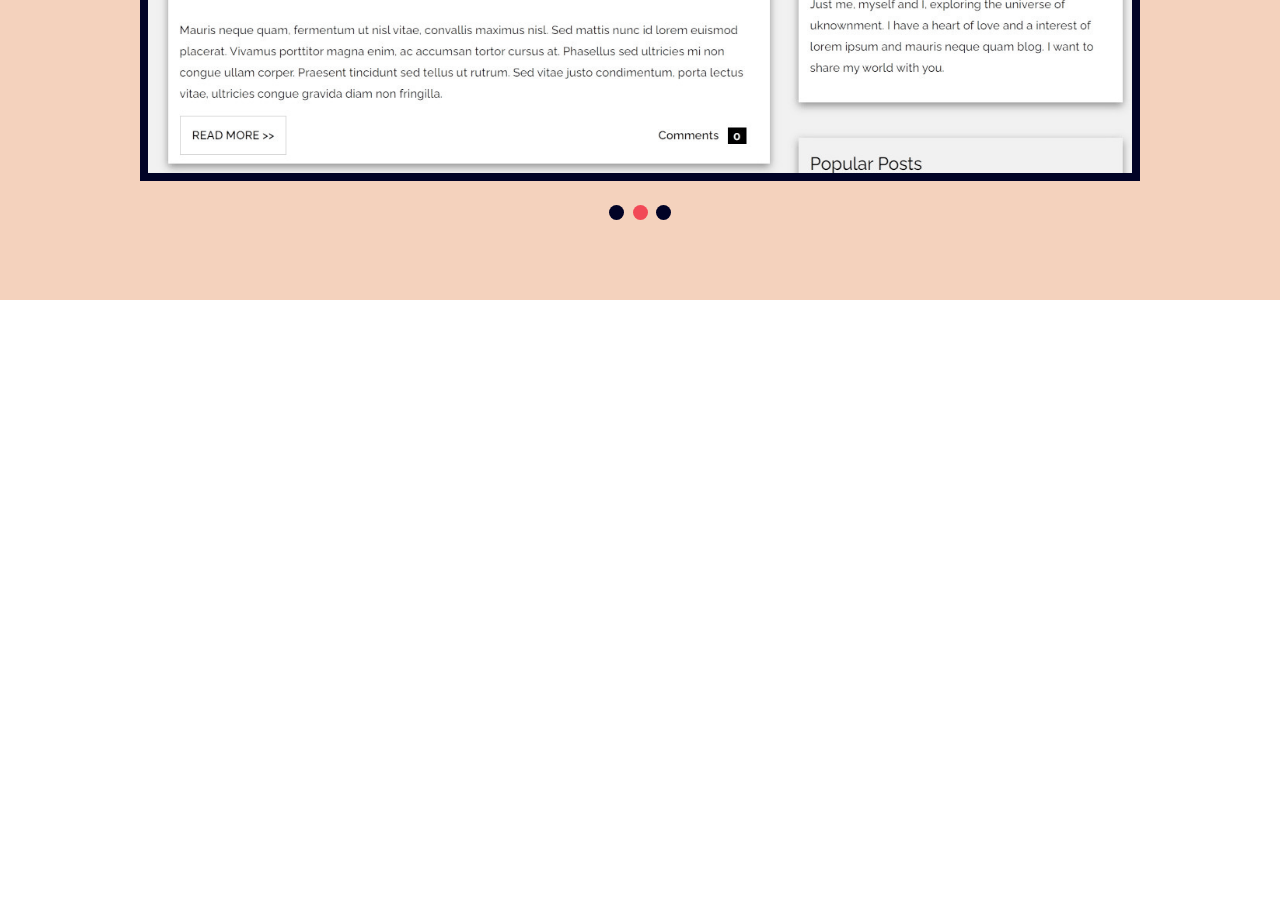
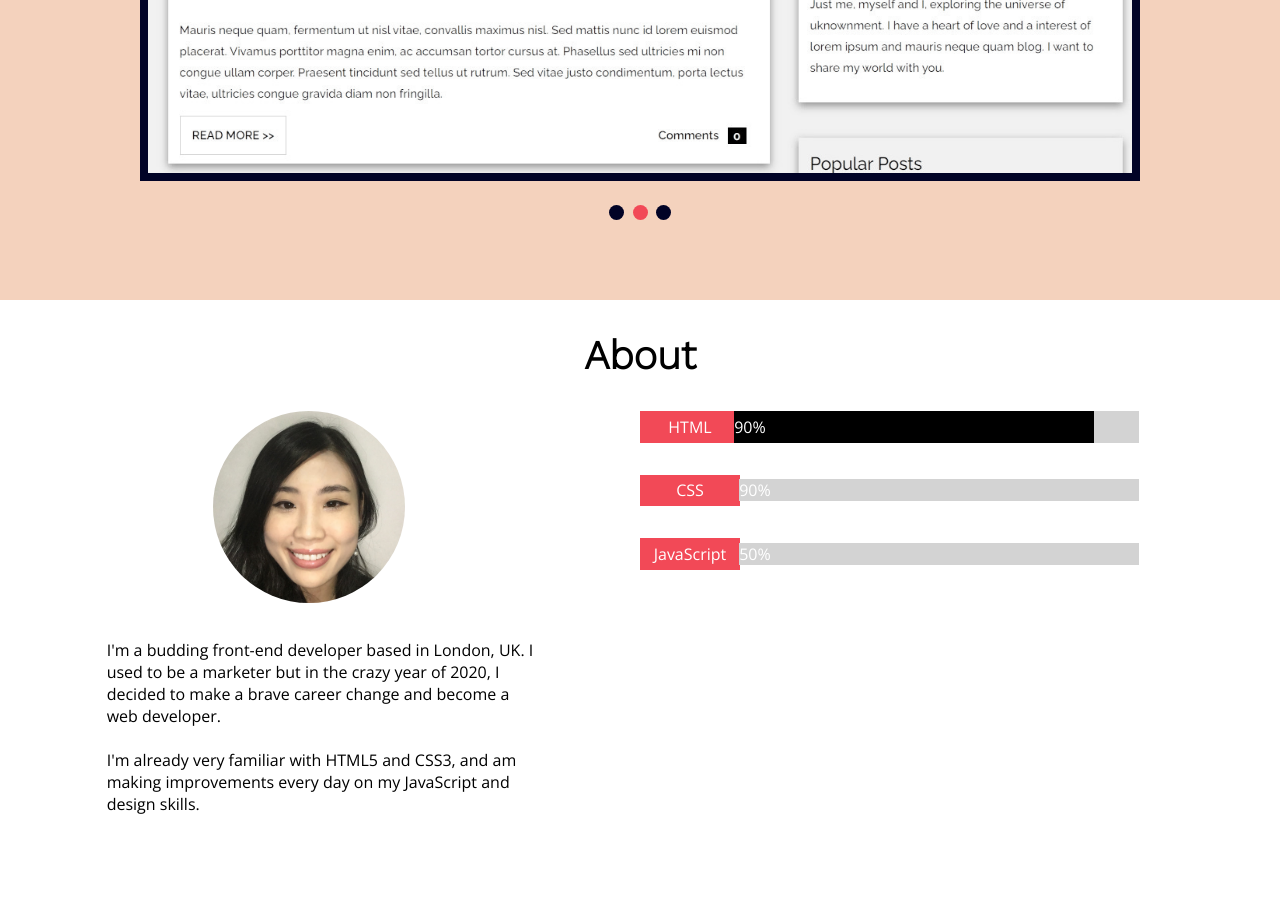
Before and after one commit to silviatheweasel/portfolio, a plain HTML site: page index.html in a window 1280 px wide. Shown: the part 1200-2100 px from the top of the page. Before the commit the page ends 1500 px from the top, so only its background shows below. Drawn offline with nearby package versions, Linux system fonts and the light colour scheme; a web font is replaced by a local one.

Commit message:
Add About section

```diff
--- a/Resources/style.css
+++ b/Resources/style.css
@@ -8,6 +8,13 @@
 html {
     font-size: 16px;
     font-family: "Open Sans", sans-serif;
+    scroll-behavior: smooth;
+}
+
+@media screen and (prefers-reduced-motion: reduce) {
+	html {
+		scroll-behavior: auto;
+	}
 }
 
 body {
@@ -438,7 +445,6 @@ max-width: 47%;
 }
 @keyframes leftOut {
     from {transform: translateX(-80%);
-        /* opacity: 0.5; */
     }
     to {
         transform: translateX(-150%);
@@ -459,7 +465,6 @@ max-width: 47%;
 @keyframes rightOut {
     from {
         transform: translateX(80%);
-        /* opacity: 0.5; */
     }
     to {
         transform: translateX(150%);
@@ -479,8 +484,96 @@ max-width: 47%;
 .dummy-right {
     position: absolute;
     top: 115px;
-    /* opacity: 0.5; */
     z-index: -1;
     animation: rightOut 1s ease both;
     display: none;
 }
+
+#about {
+    display: grid;
+    grid-template: repeat(6, 1fr) / repeat(12, 1fr);
+    height: 600px;
+    width: 100%;
+}
+
+.image-container {
+    height: 12rem;
+    width:12rem;
+    grid-area: 2 / 3 / span 2 / span 4;
+}
+
+.image-container img {
+    width: 100%;
+    height: 12rem;
+    object-fit: cover;
+    border-radius: 50%;
+}
+
+
+h2 {
+    text-align: center;
+    font-family: "work sans", sans-serif;
+    font-size: 2.5rem;
+    font-weight: 800;
+    grid-area: 1 / 1 / span 1/ span 12;
+    margin: 2rem 0;
+}
+
+#about p {
+    grid-area: 4 / 2 / span 4 / span 4;
+    margin-top: 2rem;
+}
+
+.skills {
+    grid-area: 2 / 7 / span 5 / span 5;
+}
+
+.skills li {
+    list-style-type: none;
+    margin-bottom: 2rem;
+/*     height: 3rem; */
+    /* background-color: lightgray; */
+    color: white;
+}
+
+.tech, .bar {
+    display: inline-block;
+    margin: 0;
+}
+
+.tech {
+    width: 100px;
+    text-align: center;
+    padding: 0.3rem 0;
+    background-color: #F24957;
+}
+
+.bar {
+    width: 400px;
+    background-color: lightgray;
+    position:relative;
+    left: -5px;
+}
+
+@keyframes to90Percent {
+    from {
+        width: 1px;
+
+    }
+    to {
+        width: 90%;
+
+    }
+}
+
+.html-bar {
+    animation: to90Percent 1s ease both;
+    display: inline-block;
+    background-color: black;
+    margin: 0;
+    padding: 0;
+    position: relative;
+    left: -5px;
+    padding: 0.3rem 0;
+
+}
--- a/index.html
+++ b/index.html
@@ -20,9 +20,10 @@
     <header>
         <nav>
             <ul>
-                <li><a href="#about">About Me</a></li>
-                <li><a href="#projects">Recent Projects</a></li>
-                <li><a href="#contact">Contact</a></li>
+                <li><a href="#Home">HOME</a></li>
+                <li><a href="#about">ABOUT</a></li>
+                <li><a href="#projects">PROJECTS</a></li>
+                <li><a href="#contact">CONTACT</a></li>
             </ul>
         </nav>
         <div class="banner">
@@ -62,17 +63,15 @@
                     <!-- Full-width images with number and caption text -->
                     <div class="mySlides fade" id ="image1">
                     <img  src="./Resources/Media files/Images/image1.jpg" style="width:100%" alt="screenshot of a demo website Colmar Academy">
-                    <!-- <div class="text">A web development exercise project</div> -->
                     </div>
 
                     <div class="mySlides fade" id="image2">
                     <img src="./Resources/Media files/Images/image2.jpg" style="width:100%" alt="screenshot of a demo blog">
-                    <!-- <div class="text">A blog-themed web development project </div> -->
                     </div>
 
                     <div class="mySlides fade" id="image3">
                     <img src="./Resources/Media files/Images/image3.jpg" style="width:100%" alt="screenshot of a demo wensite BR Architects">
-                    <!-- <div class="text">A web development exercise project</div> -->
+
                     </div>
 
                     <!-- Next and previous buttons -->
@@ -178,12 +177,37 @@
                 <button class="previous-btn" onclick="plusProjects(-1)"><i class="fas fa-arrow-circle-left"></i></button>
                 <button class="next-btn" onclick="plusProjects(1)"><i class="fas fa-arrow-circle-right"></i></button>
             </div>
+        </section>
+
+        <section id="about">
+            <h2>About</h2>
+            <div class="image-container">
+                <img src="./Resources/Media files/Images/Silvia-photo.jpg" alt="a close-up photo of web developer Silvia Lee">
+            </div>
+            <p>I'm a budding front-end developer based in London, UK. I used to be a marketer but in the crazy year of 2020, I decided to make a brave career change and become a web developer. <br><br>I'm already very familiar with HTML5 and CSS3, and am making improvements every day on my JavaScript and design skills. </p>
+                <ul class="skills">
+                    <li>
+                        <div class="tech">HTML</div>
+                            <div class="bar">
+                                <div class="html-bar">90%</div>
+                            </div>
+                        </div>
+
+                    </li>
+                    <li>
+                        <div class="tech">CSS</div>
+                        <div class="bar">90%</div>
+
+                    </li>
+                    <li>
+                        <div class="tech">JavaScript</div>
+                        <div class="bar">50%</div>
+
+
+                    </li>
+                </ul>
 
         </section>
-
-        <!-- <section id="contact">
-
-        </section> -->
 
     </main>
 
--- a/projectContentDisplay.js
+++ b/projectContentDisplay.js
@@ -24,7 +24,7 @@ function closeContent() {
   document.getElementById('slide-show').style = "";
   document.getElementById('container').style = "";
   for (let i = 0; i < projects.length; i++) {
-    projects[i].style.display = "none";
+    projects[i].style = "";
     dummyLeft[i].style = "";
     dummyRight[i].style = "";
   }
```
Also changed, not shown: Resources/Media files/Images/Silvia-photo.jpg (added), 4 other files.
